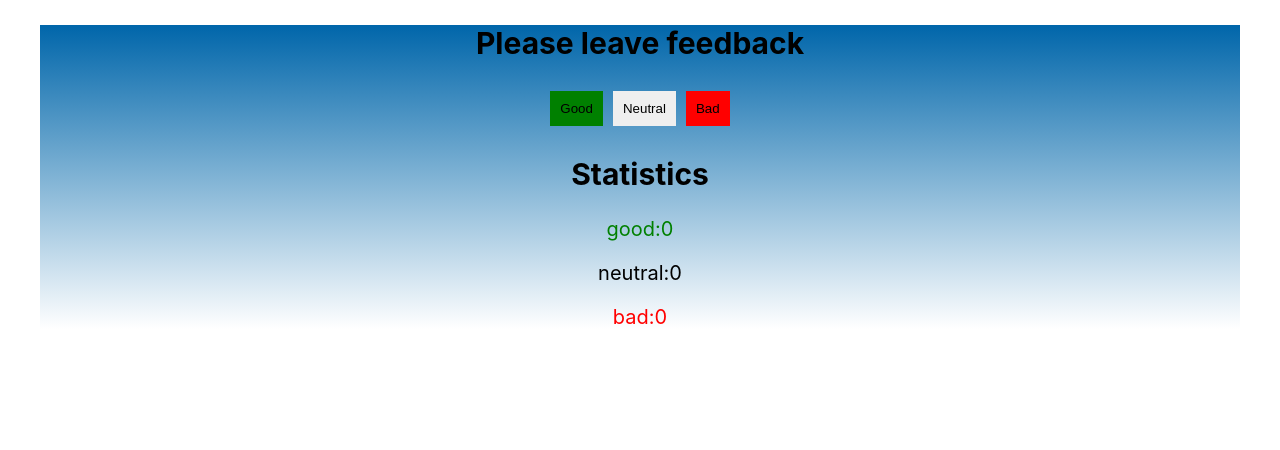
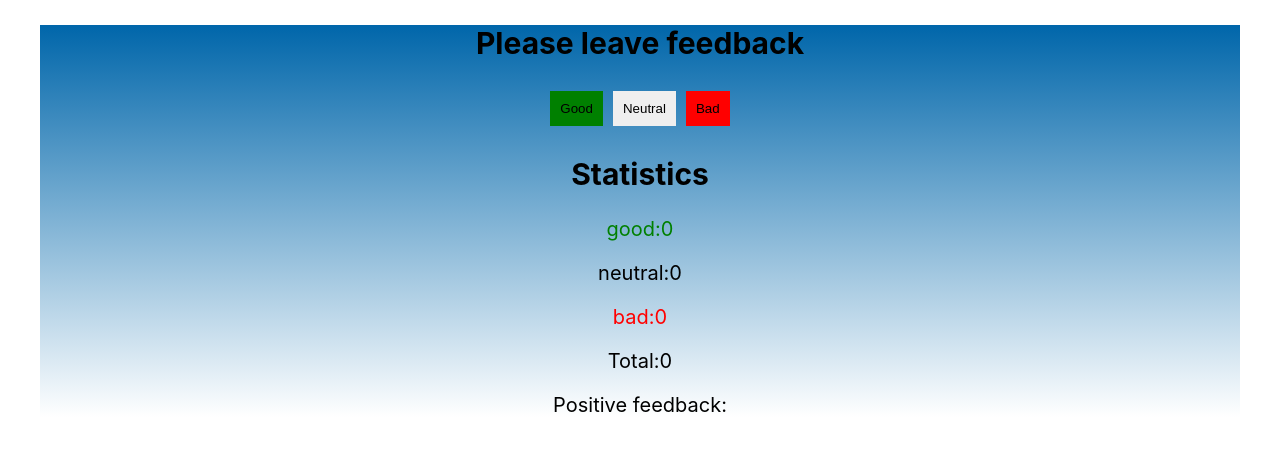
Before and after one commit to PaHomeAtHome/goit-react-hw-02-feedback, a React (Create React App) app: page / in a window 1280 px wide. Shown: the top 450 px of the page. Built offline with nearby package versions, Linux system fonts and the light colour scheme.

Commit message:
total count added

```diff
--- a/src/components/Vidget/Vidget.js
+++ b/src/components/Vidget/Vidget.js
@@ -12,10 +12,12 @@ class Vidget extends Component {
         this.setState(prevState => ({ [e.target.name]: prevState[e.target.name] + 1, }))
     };
 
+    countTotalFeedback = () => Object.values(this.state).reduce((prev, element) => prev + element,0)
+
     render() {
         const { good, neutral, bad } = this.state;
 
-        return <VidgetSection>
+        return <VidgetSection onChange={this.countTotalFeedback}>
 
             <Title>Please leave feedback</Title>
             <GreenButton name='good' onClick={(e) => this.handleIncrement(e)}>Good</GreenButton>
@@ -25,6 +27,8 @@ class Vidget extends Component {
             <GreenText>good:{good}</GreenText>
             <Text>neutral:{neutral}</Text>
             <RedText>bad:{bad}</RedText>
+            <Text onChange={this.countTotalFeedback}>Total:{this.countTotalFeedback()}</Text>
+            <Text>Positive feedback:</Text>
 
         </VidgetSection>;
     }
```
